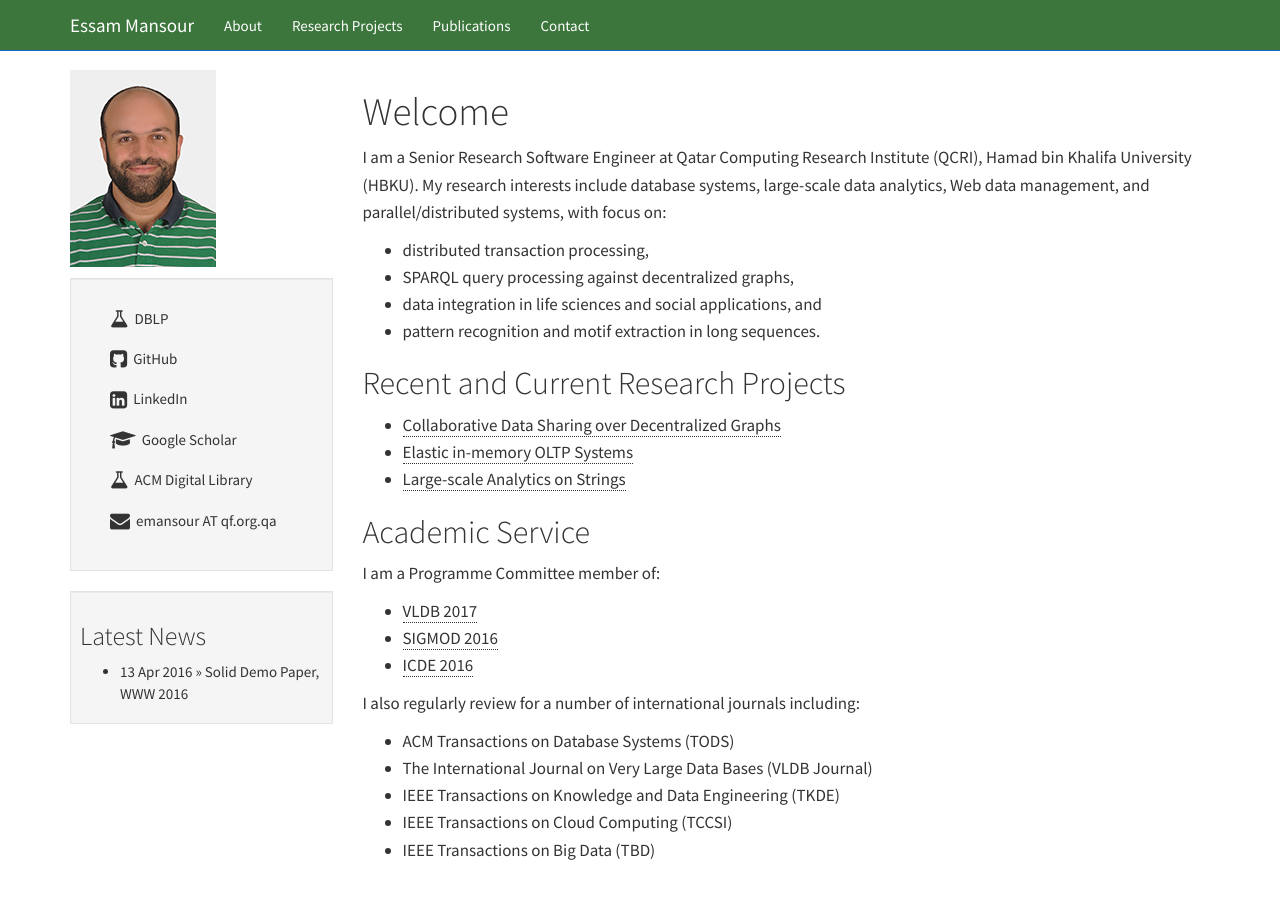
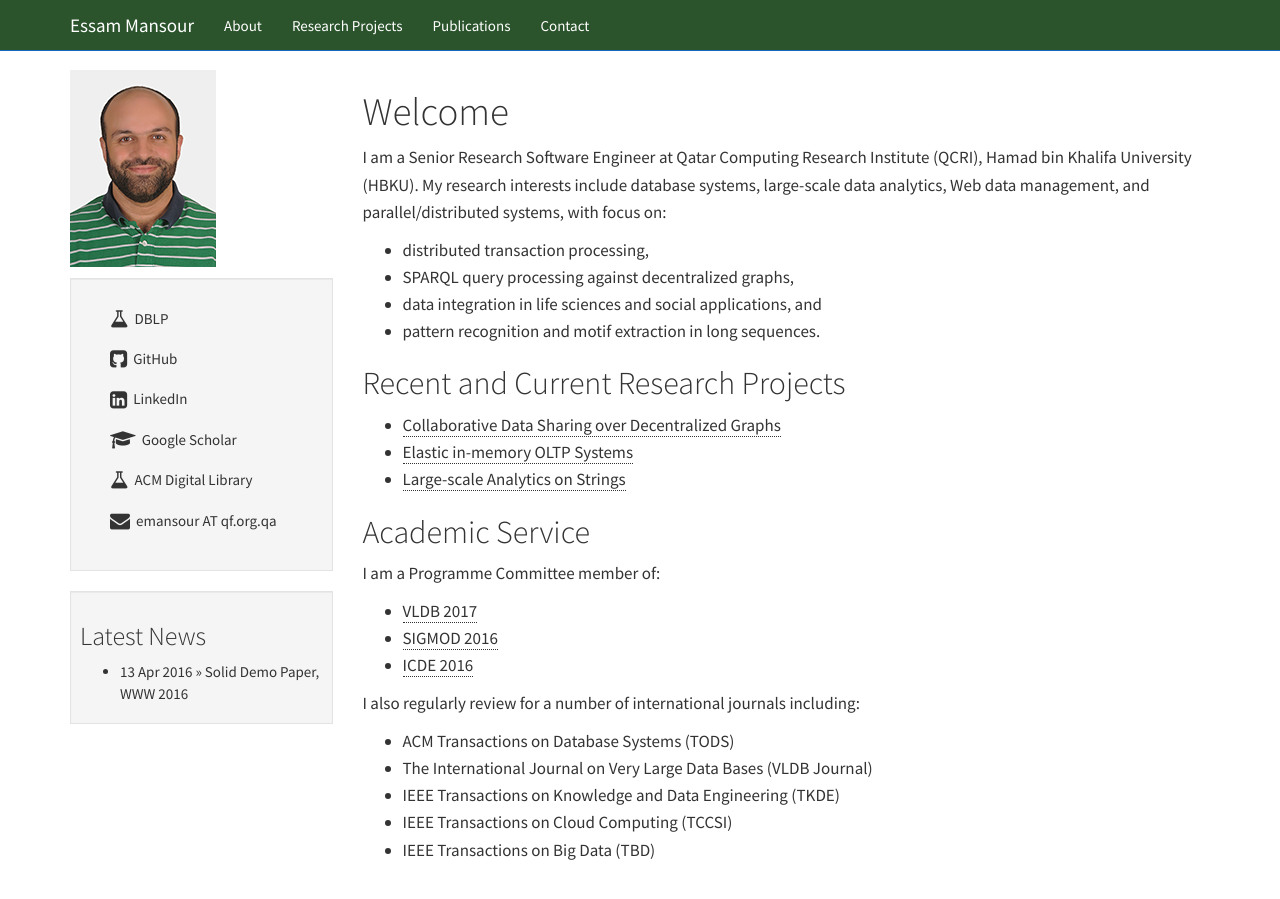
Before and after one commit to mansoure/mansoure.github.io, a Jekyll site: the page built from index.md, in a window 1280 px wide. Built offline with Jekyll 4.4.1, drawn with Linux system fonts in a browser that asks for light colours.

Commit message:
research projects

```diff
--- a/_layouts/default.html
+++ b/_layouts/default.html
@@ -42,10 +42,10 @@
 
 	<!--nav class="navbar navbar-light navbar-fixed-top" style="background-color: #EEEEEE;" role="navigation"-->
 
-		<nav class="navbar navbar-inverse navbar-fixed-top" style="background-color: #3c763d;" role="navigation">
+		<nav class="navbar navbar-inverse navbar-fixed-top" style="background-color: #2b542c;" role="navigation">
 				<div class="container">
 			        <div class="navbar-header">
-			            <button type="button" class="navbar-toggle" data-toggle="collapse" data-target="navbar-ex1-collapse">
+			            <button type="button" class="navbar-toggle" data-toggle="collapse" data-target=".navbar-ex1-collapse">
 			                <span class="sr-only">Toggle navigation</span>
 			                <span class="icon-bar"></span>
 			                <span class="icon-bar"></span>
```
